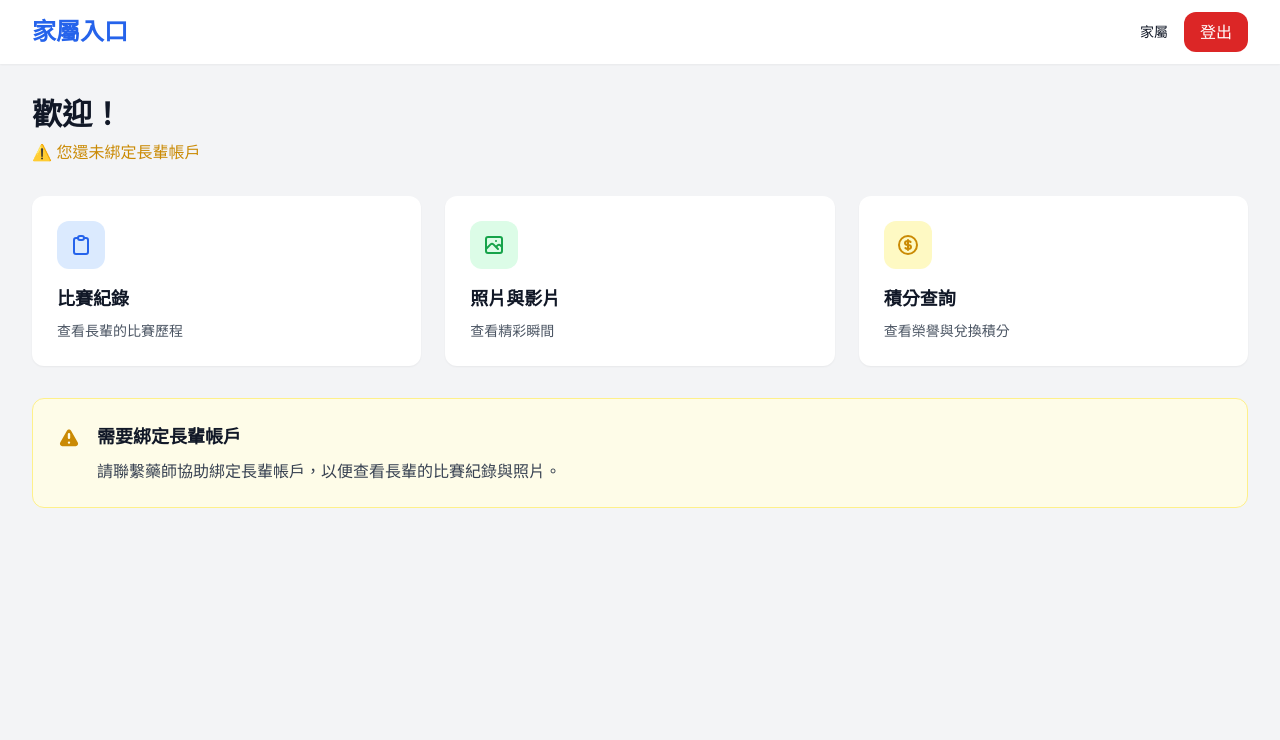
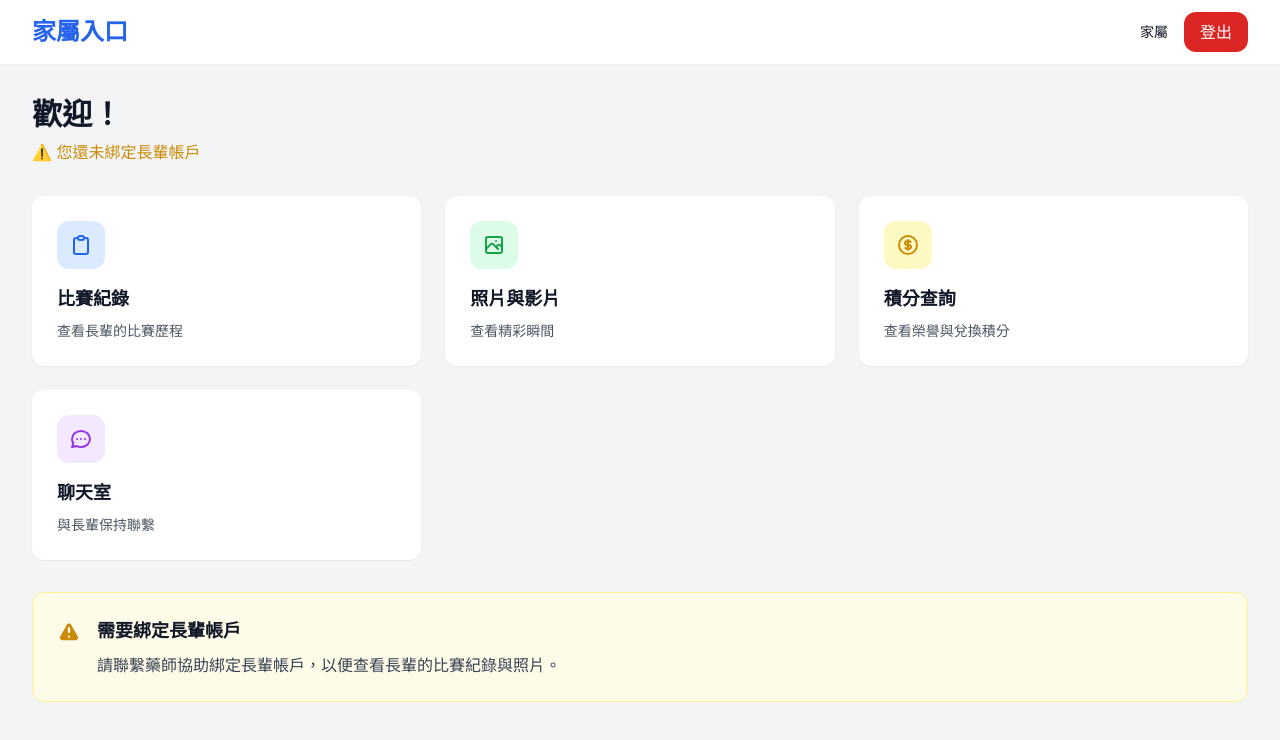
Before and after one commit to secrects2/Daoli2026, a Next.js app in the folder floor-curling-app/: page /family/portal in a window 1280 px wide. Shown: the top 740 px of the page. Built offline with nearby package versions, Linux system fonts and the light colour scheme; no server answers.

Commit message:
Feat: Add Chat Button to Family Portal

```diff
--- a/floor-curling-app/app/family/portal/page.tsx
+++ b/floor-curling-app/app/family/portal/page.tsx
@@ -150,6 +150,21 @@ export default function FamilyPortal() {
                             <p className="text-sm text-gray-600">查看榮譽與兌換積分</p>
                         </div>
                     </Link>
+
+                    {/* 聊天室 */}
+                    <Link href="/family/messages" className="block group">
+                        <div className="bg-white rounded-xl shadow-sm p-6 hover:shadow-md transition-shadow group-hover:border-purple-200 border border-transparent">
+                            <div className="flex items-center justify-between mb-4">
+                                <div className="p-3 bg-purple-100 rounded-lg group-hover:bg-purple-200 transition-colors">
+                                    <svg className="w-6 h-6 text-purple-600" fill="none" stroke="currentColor" viewBox="0 0 24 24">
+                                        <path strokeLinecap="round" strokeLinejoin="round" strokeWidth={2} d="M8 12h.01M12 12h.01M16 12h.01M21 12c0 4.418-4.03 8-9 8a9.863 9.863 0 01-4.255-.949L3 20l1.395-3.72C3.512 15.042 3 13.574 3 12c0-4.418 4.03-8 9-8s9 3.582 9 8z" />
+                                    </svg>
+                                </div>
+                            </div>
+                            <h3 className="text-lg font-semibold text-gray-900 mb-2">聊天室</h3>
+                            <p className="text-sm text-gray-600">與長輩保持聯繫</p>
+                        </div>
+                    </Link>
                 </div>
 
                 {/* 如果未關聯長輩，顯示提示 */}
```
